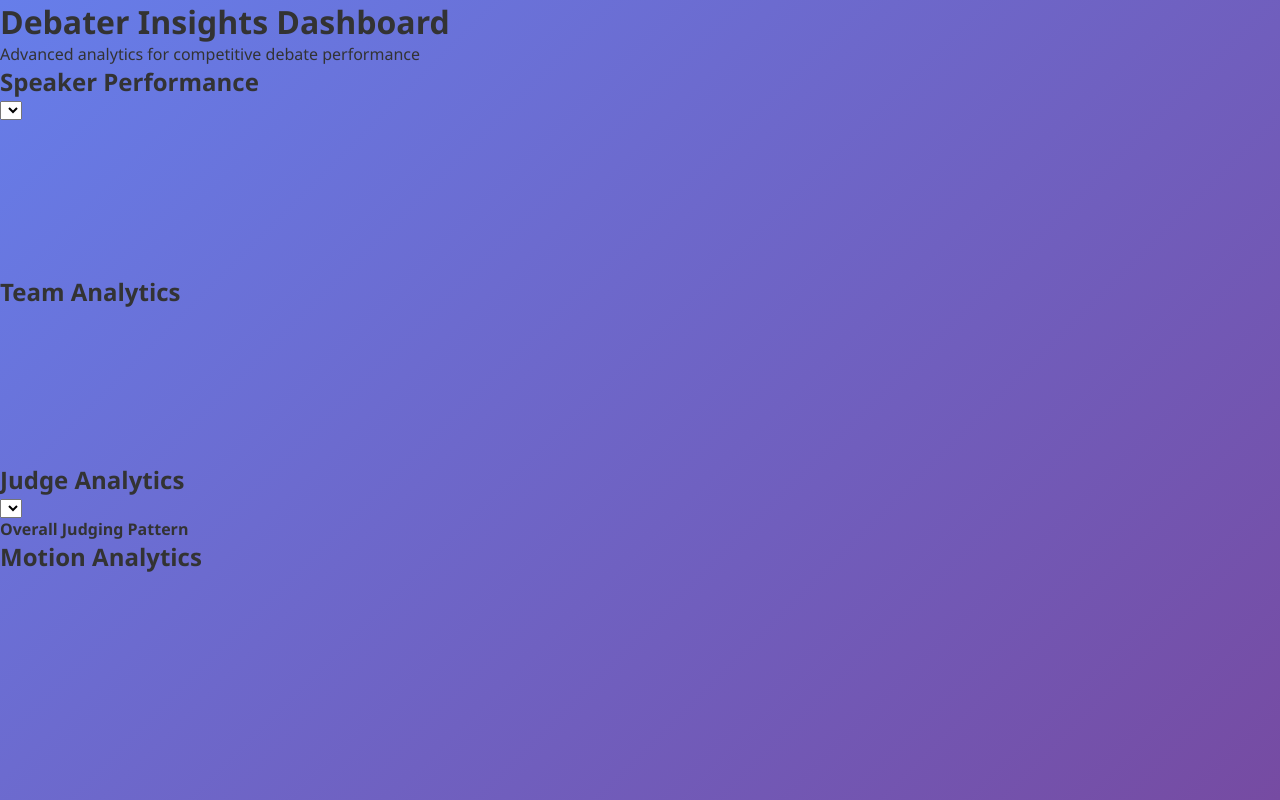
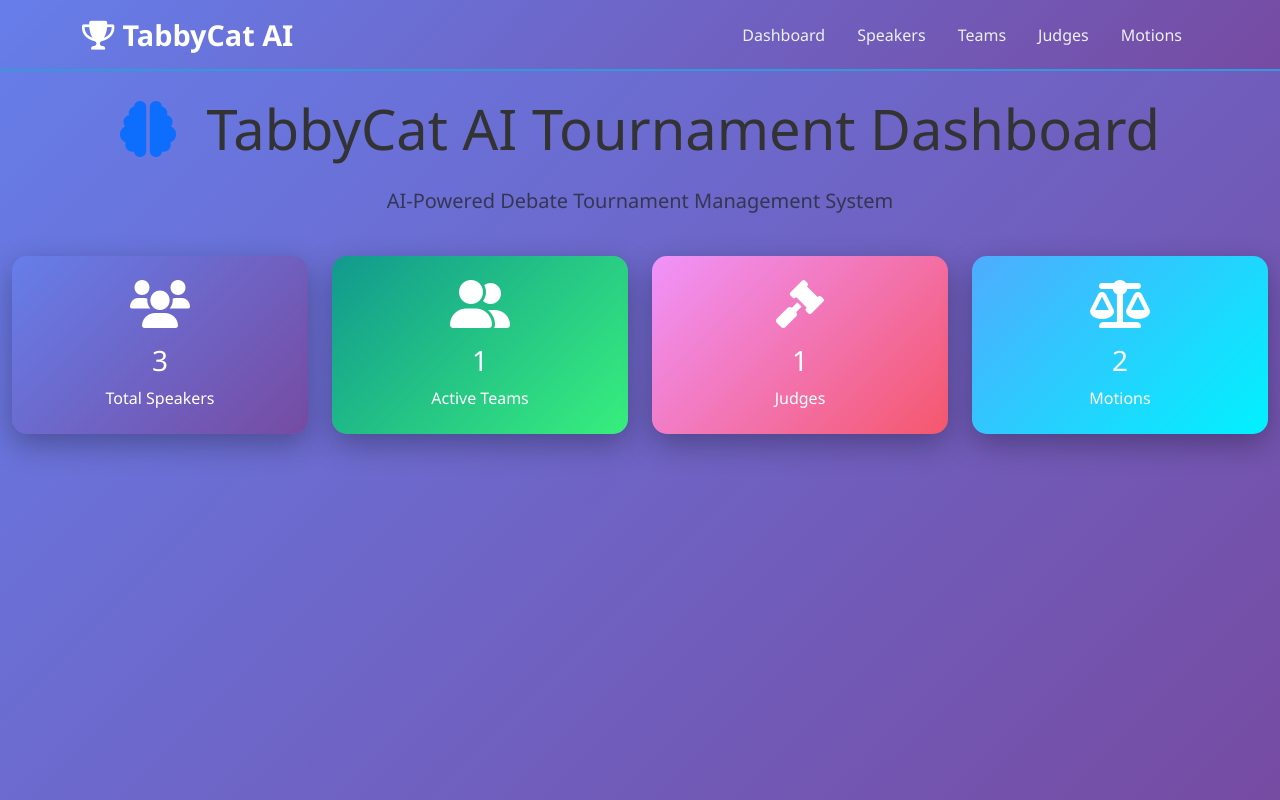
Before and after one commit to Manan2314/TabbyCat_GenAI, a Flask app: page / in a window 1280 px wide. Run offline with Flask 3, Linux system fonts and the light colour scheme; data that the repository does not hold is empty; a map, chart or similar area stays blank.

Commit message:
Update index.html

```diff
--- a/templates/index.html
+++ b/templates/index.html
@@ -1,61 +1,154 @@
-
 <!DOCTYPE html>
 <html lang="en">
 <head>
-  <meta charset="UTF-8" />
-  <meta name="viewport" content="width=device-width, initial-scale=1.0" />
-  <title>TabbyCat AI Insights</title>
-  <link rel="stylesheet" href="style.css" />
+    <meta charset="UTF-8">
+    <meta name="viewport" content="width=device-width, initial-scale=1.0">
+    <title>TabbyCat AI - Debate Tournament Management</title>
+    <link href="https://cdn.jsdelivr.net/npm/bootstrap@5.3.0/dist/css/bootstrap.min.css" rel="stylesheet">
+    <link href="https://cdnjs.cloudflare.com/ajax/libs/font-awesome/6.0.0/css/all.min.css" rel="stylesheet">
+    <link href="style.css" rel="stylesheet">
 </head>
 <body>
-  <header>
-    <h1>Debater Insights Dashboard</h1>
-    <p class="subtitle">Advanced analytics for competitive debate performance</p>
-  </header>
+    <!-- Navigation -->
+    <nav class="navbar navbar-expand-lg navbar-dark bg-primary">
+        <div class="container">
+            <a class="navbar-brand fw-bold" href="#">
+                <i class="fas fa-trophy me-2"></i>TabbyCat AI
+            </a>
+            <button class="navbar-toggler" type="button" data-bs-toggle="collapse" data-bs-target="#navbarNav">
+                <span class="navbar-toggler-icon"></span>
+            </button>
+            <div class="collapse navbar-collapse" id="navbarNav">
+                <ul class="navbar-nav ms-auto">
+                    <li class="nav-item">
+                        <a class="nav-link" href="#" onclick="showSection('dashboard')">Dashboard</a>
+                    </li>
+                    <li class="nav-item">
+                        <a class="nav-link" href="#" onclick="showSection('speakers')">Speakers</a>
+                    </li>
+                    <li class="nav-item">
+                        <a class="nav-link" href="#" onclick="showSection('teams')">Teams</a>
+                    </li>
+                    <li class="nav-item">
+                        <a class="nav-link" href="#" onclick="showSection('judges')">Judges</a>
+                    </li>
+                    <li class="nav-item">
+                        <a class="nav-link" href="#" onclick="showSection('motions')">Motions</a>
+                    </li>
+                </ul>
+            </div>
+        </div>
+    </nav>
 
-  <main class="dashboard">
-    <div class="section">
-      <div class="section-header">
-        <h2>Speaker Performance</h2>
-        <select id="roundDropdown" onchange="showSpeakerData()"></select>
-      </div>
-      <div id="speakerInfo"></div>
-      <div class="chart-container">
-        <canvas id="speakerChart"></canvas>
+    <div class="container-fluid py-4">
+        <!-- Dashboard Section -->
+        <div id="dashboard" class="content-section">
+            <div class="row mb-4">
+                <div class="col-12">
+                    <h1 class="display-4 text-center mb-4">
+                        <i class="fas fa-brain me-3 text-primary"></i>
+                        TabbyCat AI Tournament Dashboard
+                    </h1>
+                    <p class="lead text-center text-muted">AI-Powered Debate Tournament Management System</p>
                 </div>
             </div>
 
-    <div class="section">
-      <div class="section-header">
-        <h2>Team Analytics</h2>
+            <div class="row g-4">
+                <div class="col-lg-3 col-md-6">
+                    <div class="card bg-primary text-white h-100">
+                        <div class="card-body text-center">
+                            <i class="fas fa-users fa-3x mb-3"></i>
+                            <h3 id="total-speakers">0</h3>
+                            <p class="card-text">Total Speakers</p>
                         </div>
-      <div id="teamInfo"></div>
-      <div class="chart-container">
-        <canvas id="teamChart"></canvas>
+                    </div>
+                </div>
+                <div class="col-lg-3 col-md-6">
+                    <div class="card bg-success text-white h-100">
+                        <div class="card-body text-center">
+                            <i class="fas fa-user-friends fa-3x mb-3"></i>
+                            <h3 id="total-teams">0</h3>
+                            <p class="card-text">Active Teams</p>
+                        </div>
+                    </div>
+                </div>
+                <div class="col-lg-3 col-md-6">
+                    <div class="card bg-warning text-white h-100">
+                        <div class="card-body text-center">
+                            <i class="fas fa-gavel fa-3x mb-3"></i>
+                            <h3 id="total-judges">0</h3>
+                            <p class="card-text">Judges</p>
+                        </div>
+                    </div>
+                </div>
+                <div class="col-lg-3 col-md-6">
+                    <div class="card bg-info text-white h-100">
+                        <div class="card-body text-center">
+                            <i class="fas fa-balance-scale fa-3x mb-3"></i>
+                            <h3 id="total-motions">0</h3>
+                            <p class="card-text">Motions</p>
+                        </div>
+                    </div>
+                </div>
             </div>
         </div>
 
-    <div class="section">
-      <div class="section-header">
-        <h2>Judge Analytics</h2>
-        <select id="judgeRoundDropdown" onchange="showJudgeData()"></select>
+        <!-- Speakers Section -->
+        <div id="speakers" class="content-section" style="display: none;">
+            <h2 class="mb-4"><i class="fas fa-microphone me-2"></i>Speaker Performance Analytics</h2>
+            <div class="row mb-4">
+                <div class="col-md-6">
+                    <label for="speaker-select" class="form-label">Select Speaker:</label>
+                    <select id="speaker-select" class="form-select" onchange="showSpeakerFeedback()">
+                        <option value="">Choose a speaker...</option>
+                    </select>
                 </div>
-      <div id="judgeInfo"></div>
-      <div class="judge-insight">
-        <h4>Overall Judging Pattern</h4>
-        <p id="judgeInsight"></p>
+            </div>
+            <div id="speaker-feedback-display">
+                <p class="text-muted text-center">Please select a speaker to view their feedback.</p>
             </div>
         </div>
 
-    <div class="section">
-      <div class="section-header">
-        <h2>Motion Analytics</h2>
+        <!-- Teams Section -->
+        <div id="teams" class="content-section" style="display: none;">
+            <h2 class="mb-4"><i class="fas fa-users me-2"></i>Team Performance Summary</h2>
+            <div id="teams-content">
+                <!-- Team data will be loaded here -->
             </div>
-      <div id="motionData"></div>
         </div>
-  </main>
 
-  <script src="https://cdn.jsdelivr.net/npm/chart.js"></script>
+        <!-- Judges Section -->
+        <div id="judges" class="content-section" style="display: none;">
+            <h2 class="mb-4"><i class="fas fa-gavel me-2"></i>Judge Analysis & Insights</h2>
+            <div id="judges-content">
+                <!-- Judge data will be loaded here -->
+            </div>
+        </div>
+
+        <!-- Motions Section -->
+        <div id="motions" class="content-section" style="display: none;">
+            <h2 class="mb-4"><i class="fas fa-balance-scale me-2"></i>Motion Analysis & Predictions</h2>
+            <div id="motions-content">
+                <!-- Motion predictions will be loaded here -->
+            </div>
+        </div>
+    </div>
+
+    <!-- Loading Modal -->
+    <div class="modal fade" id="loadingModal" tabindex="-1">
+        <div class="modal-dialog modal-sm">
+            <div class="modal-content">
+                <div class="modal-body text-center py-4">
+                    <div class="spinner-border text-primary" role="status">
+                        <span class="visually-hidden">Loading...</span>
+                    </div>
+                    <p class="mt-3 mb-0">Processing AI Insights...</p>
+                </div>
+            </div>
+        </div>
+    </div>
+
+    <script src="https://cdn.jsdelivr.net/npm/bootstrap@5.3.0/dist/js/bootstrap.bundle.min.js"></script>
     <script src="script.js"></script>
 </body>
 </html>
```
Lines whose indentation alone changed are shown as unchanged.
